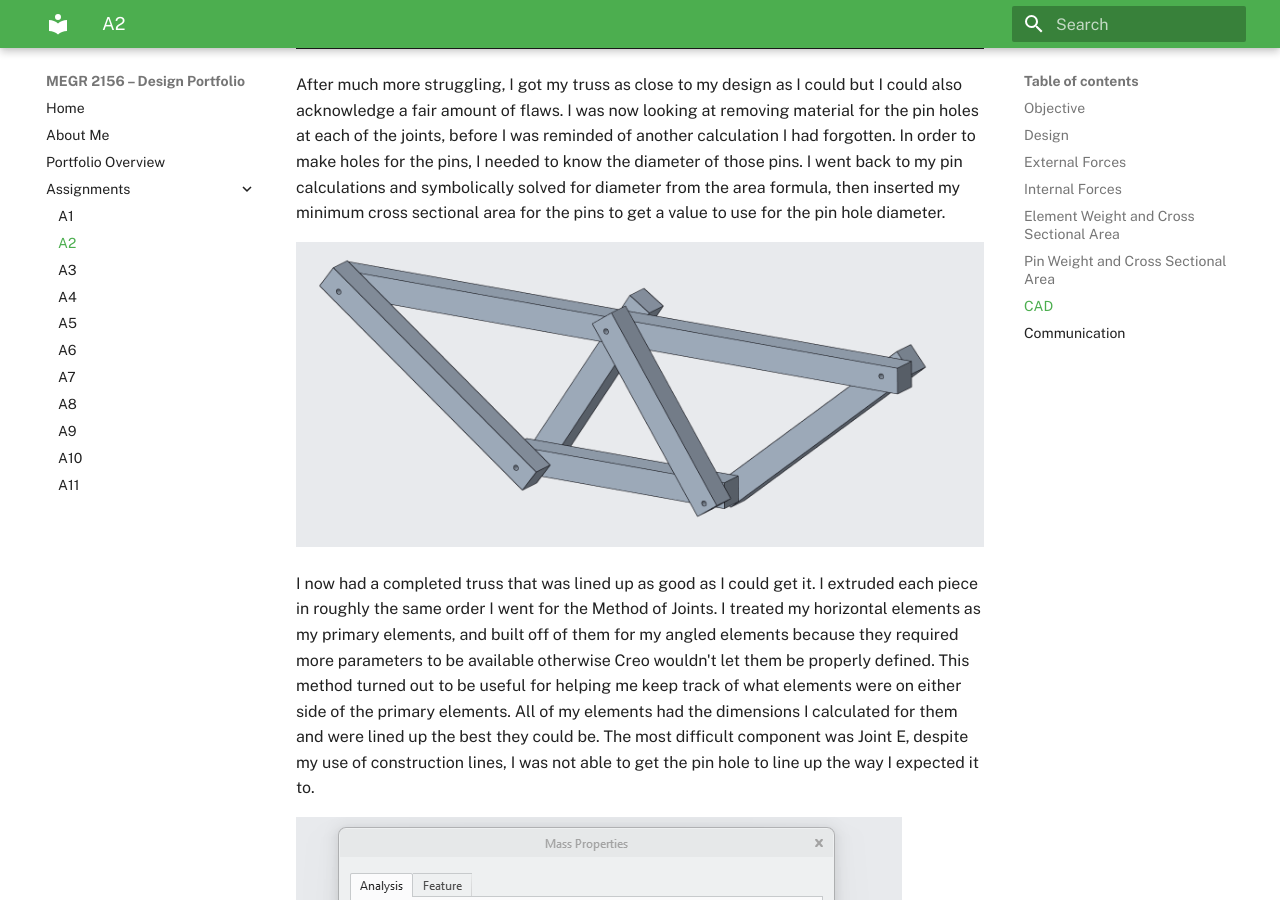
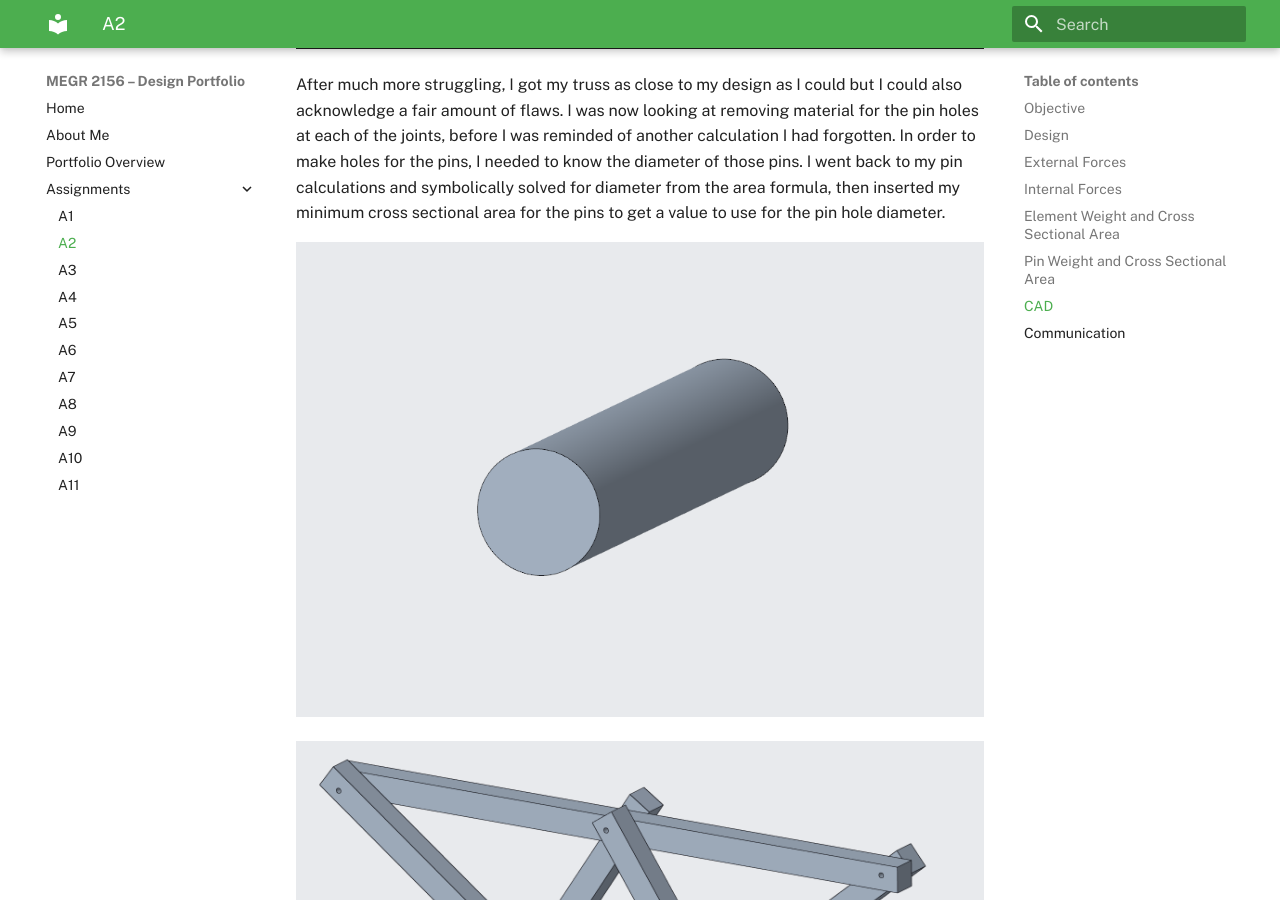
Before and after one commit to Jmswanchara/megr2156-portfolio, an MkDocs documentation site: the page built from docs/assignments/A02/index.md, in a window 1280 px wide and 900 px high, scrolled down 6003 px. Built offline with MkDocs 1.6.1 and Material for MkDocs 9.7.7, drawn with Linux system fonts in a browser that asks for light colours.

Commit message:
Add pin screenshot to assignment documentation
Added a screenshot of the pin for reference in the documentation.

```diff
--- a/docs/assignments/A02/index.md
+++ b/docs/assignments/A02/index.md
@@ -62,6 +62,8 @@ This was the start of the most difficult part of this assignment for me.  I chos
 
 After much more struggling, I got my truss as close to my design as I could but I could also acknowledge a fair amount of flaws.  I was now looking at removing material for the pin holes at each of the joints, before I was reminded of another calculation I had forgotten.  In order to make holes for the pins, I needed to know the diameter of those pins.  I went back to my pin calculations and symbolically solved for diameter from the area formula, then inserted my minimum cross sectional area for the pins to get a value to use for the pin hole diameter.
 
+![Pin Screenshot](Pin_A02_Screenshot.png)
+
 ![Truss Screenshot](Truss_screenshot.png)
 
 I now had a completed truss that was lined up as good as I could get it.  I extruded each piece in roughly the same order I went for the Method of Joints.  I treated my horizontal elements as my primary elements, and built off of them for my angled elements because they required more parameters to be available otherwise Creo wouldn't let them be properly defined.  This method turned out to be useful for helping me keep track of what elements were on either side of the primary elements.  All of my elements had the dimensions I calculated for them and were lined up the best they could be.  The most difficult component was Joint E, despite my use of construction lines, I was not able to get the pin hole to line up the way I expected it to.
```
